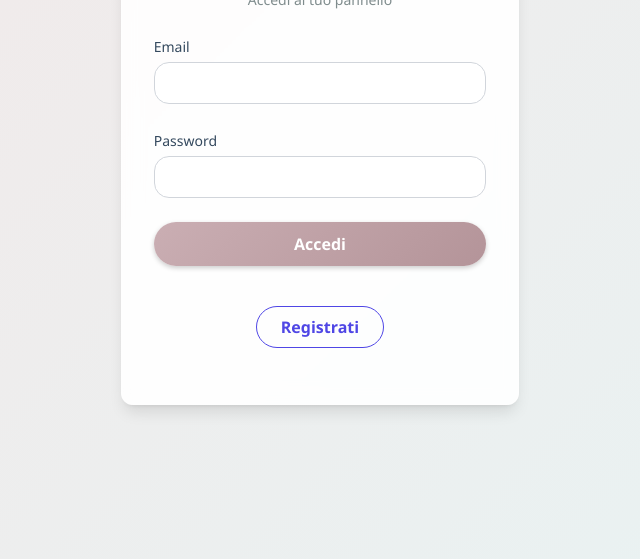
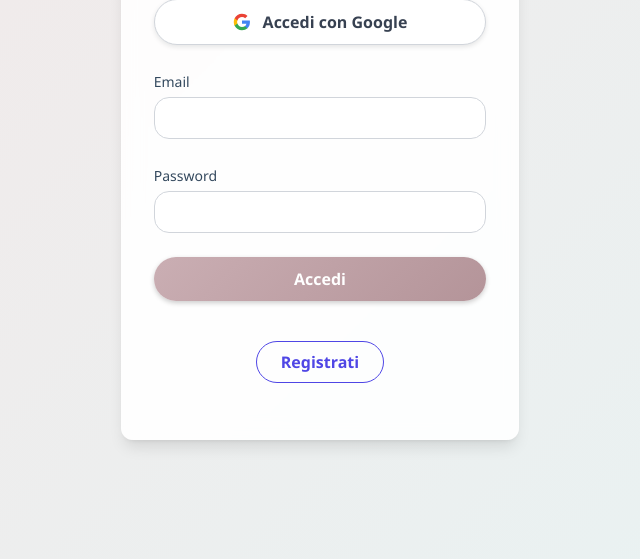
Before and after one commit to lreale4125-ux/taplinknfc, a website: page public/index.html in a window 1280 px wide. Shown: the part 241-800 px from the top of the page, without its empty margins (320-960 px from the left). Drawn offline with nearby package versions, Linux system fonts and the light colour scheme.

Commit message:
Update index.html

```diff
--- a/public/index.html
+++ b/public/index.html
@@ -61,7 +61,20 @@
                 Accesso a Motivazional
             </div>
         </div>
+                <!-- 🎯 PULSANTE GOOGLE OAUTH -->
+        <div class="social-login">
+            <button type="button" onclick="loginWithGoogle()" class="w-full py-2.5 px-4 bg-white text-gray-700 font-semibold rounded-md border border-gray-300 hover:bg-gray-50 focus:outline-none focus:ring-2 focus:ring-offset-2 focus:ring-gray-500 transition flex items-center justify-center gap-3" style="border-radius: 25px; box-shadow: 0 2px 5px rgba(0,0,0,0.1);">
+                <svg width="18" height="18" viewBox="0 0 24 24">
+                    <path fill="#4285F4" d="M22.56 12.25c0-.78-.07-1.53-.2-2.25H12v4.26h5.92c-.26 1.37-1.04 2.53-2.21 3.31v2.77h3.57c2.08-1.92 3.28-4.74 3.28-8.09z"/>
+                    <path fill="#34A853" d="M12 23c2.97 0 5.46-.98 7.28-2.66l-3.57-2.77c-.98.66-2.23 1.06-3.71 1.06-2.86 0-5.29-1.93-6.16-4.53H2.18v2.84C3.99 20.53 7.7 23 12 23z"/>
+                    <path fill="#FBBC05" d="M5.84 14.09c-.22-.66-.35-1.36-.35-2.09s.13-1.43.35-2.09V7.07H2.18C1.43 8.55 1 10.22 1 12s.43 3.45 1.18 4.93l2.85-2.22.81-.62z"/>
+                    <path fill="#EA4335" d="M12 5.38c1.62 0 3.06.56 4.21 1.64l3.15-3.15C17.45 2.09 14.97 1 12 1 7.7 1 3.99 3.47 2.18 7.07l3.66 2.84c.87-2.6 3.3-4.53 6.16-4.53z"/>
+                </svg>
+                Accedi con Google
+            </button>
+        </div>
 
+        <!-- LOGIN FORM ACCEDI -->
         <form id="loginForm" class="space-y-6">
             <div>
                 <label for="email" class="text-sm font-medium text-gray-600" style="color: #34495e;">Email</label>
@@ -98,6 +111,16 @@
     const loginForm = document.getElementById('loginForm');
     const loginMessage = document.getElementById('loginMessage');
     const API_BASE_URL = '/api';
+
+    // 🎯 FUNZIONE LOGIN CON GOOGLE
+    function loginWithGoogle() {
+        // Per ora mostra un messaggio - implementeremo il vero OAuth dopo
+        loginMessage.textContent = 'Login con Google sarà disponibile presto!';
+        loginMessage.style.color = '#3498db';
+
+        // 🎯 IMPLEMENTAZIONE FUTURA:
+        // window.location.href = '/api/auth/google';
+    }
 
     // 🎯 FUNZIONE PER GESTIRE IL CONTESTO MOTIVAZIONALE
     function setupMotivationalContext() {
```
